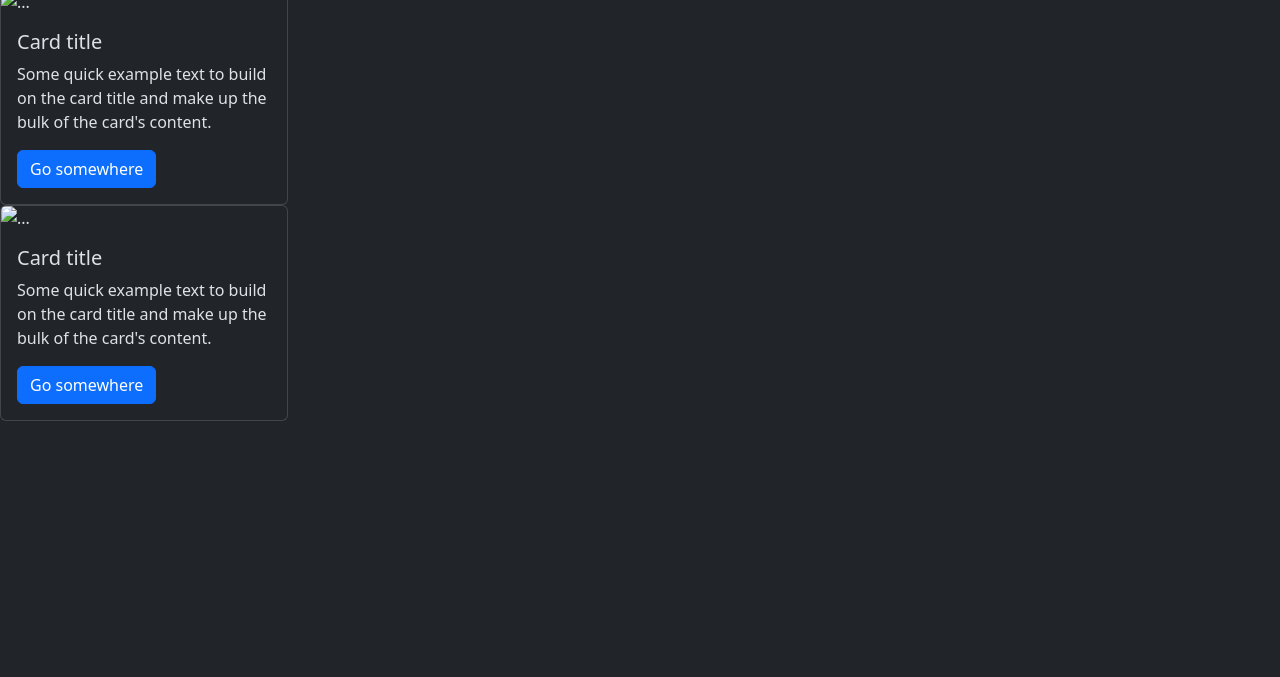
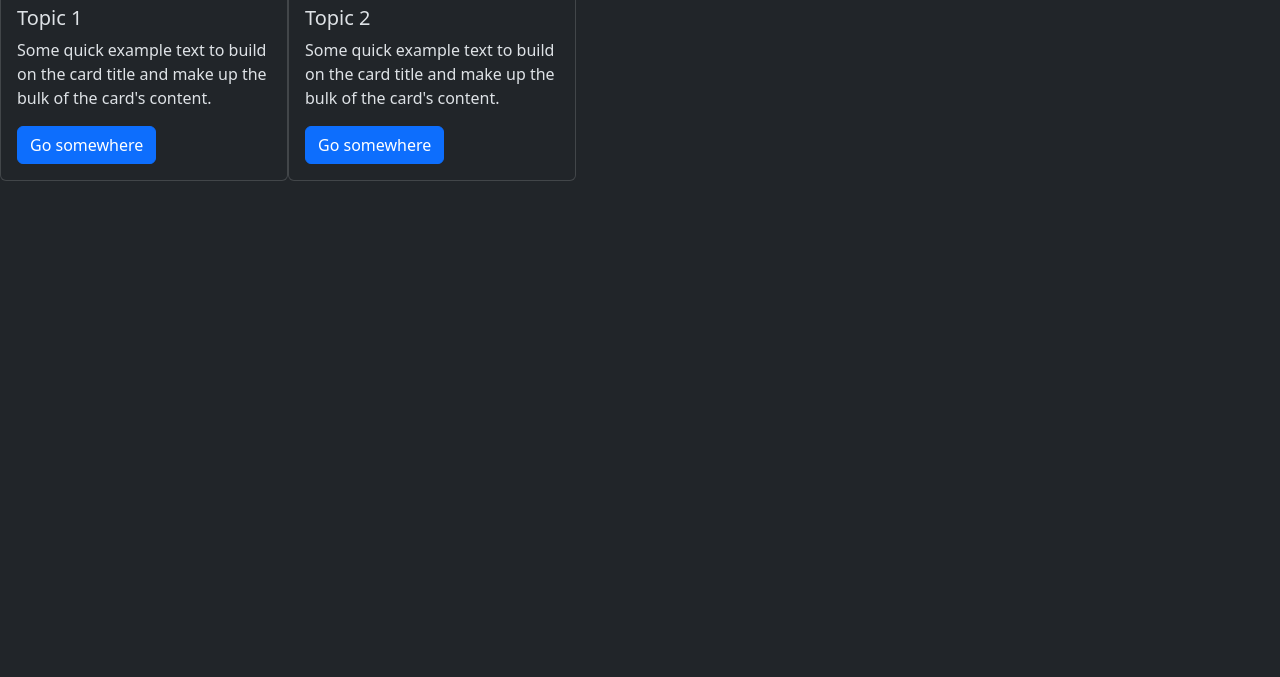
Before and after one commit to BSDC-Eben/revision, a plain HTML site: page pages/topicPage.html in a window 1280 px wide. Shown: the part 123-800 px from the top of the page. Drawn offline with nearby package versions, Linux system fonts and the light colour scheme.

Commit message:
small update w the task stuff
description

```diff
--- a/pages/topicPage.html
+++ b/pages/topicPage.html
@@ -37,19 +37,17 @@
     <div>
         <h1>topic page</h1>
     </div>
-    <section>
+    <section class="topicCards">
       <div class="card" style="width: 18rem;">
-        <img src="..." class="card-img-top" alt="...">
         <div class="card-body">
-          <h5 class="card-title">Card title</h5>
+          <h5 class="card-title">Topic 1</h5>
           <p class="card-text">Some quick example text to build on the card title and make up the bulk of the card's content.</p>
           <a href="#" class="btn btn-primary">Go somewhere</a>
         </div>
       </div>
       <div class="card" style="width: 18rem;">
-        <img src="..." class="card-img-top" alt="...">
         <div class="card-body">
-          <h5 class="card-title">Card title</h5>
+          <h5 class="card-title">Topic 2</h5>
           <p class="card-text">Some quick example text to build on the card title and make up the bulk of the card's content.</p>
           <a href="#" class="btn btn-primary">Go somewhere</a>
         </div>
--- a/styles.css
+++ b/styles.css
@@ -10,3 +10,8 @@ html, body {
 h1 {
     text-align: center;
 }
+
+.topicCards {
+    display: flex;
+    justify-items: center;
+}
```
